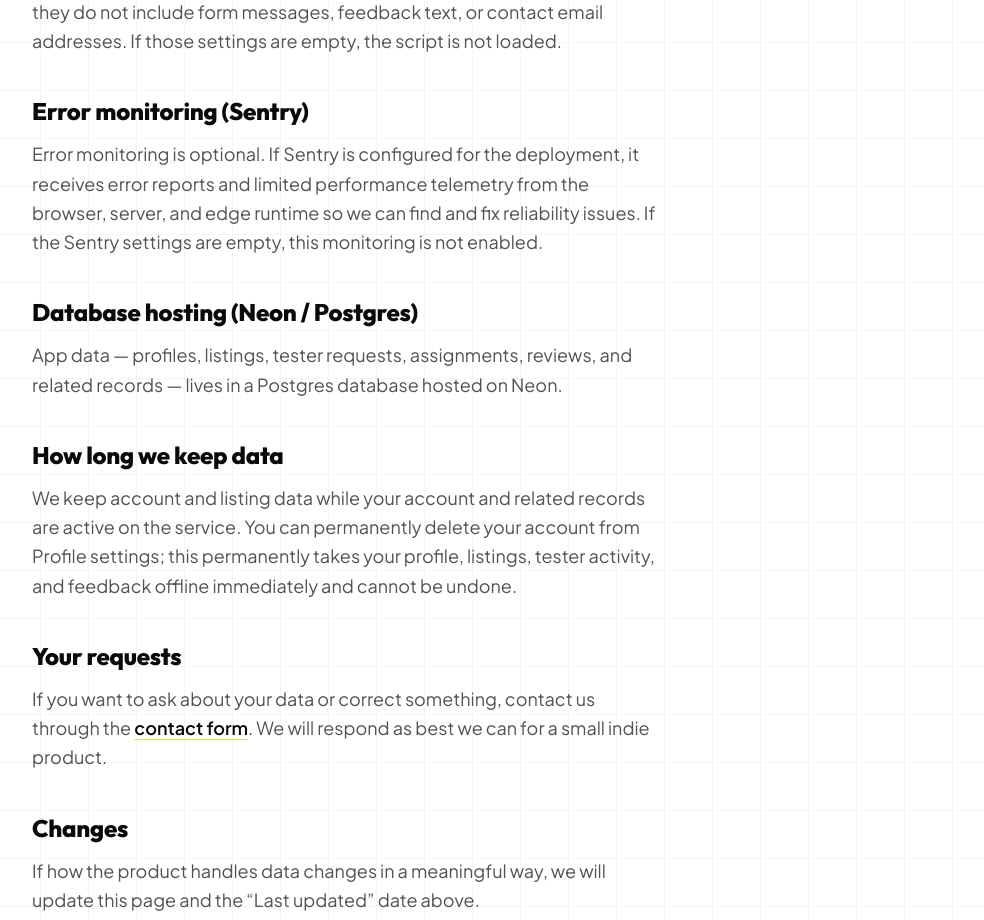
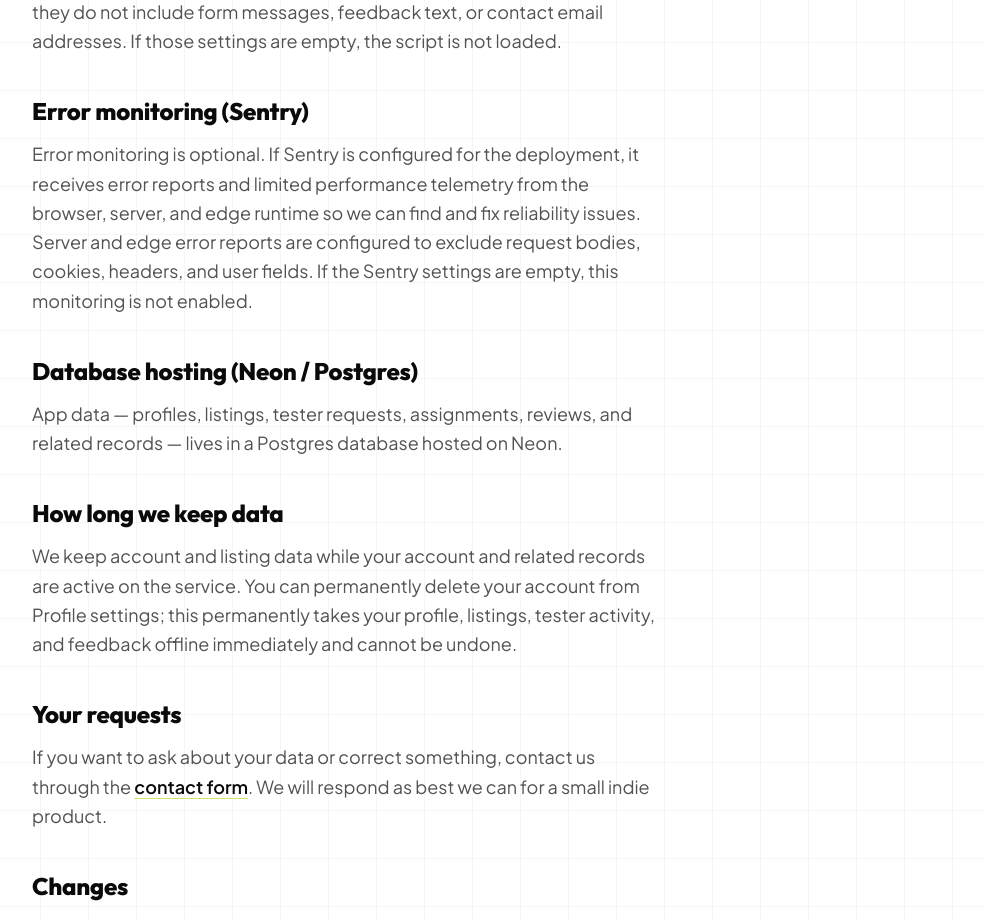
Before and after one commit to pietervw/indiedevtest, a Next.js app: page /privacy in a window 1280 px wide. Shown: the part 2520-3440 px from the top of the page, without its empty margins (296-1280 px from the left). Built offline with nearby package versions, Linux system fonts and the light colour scheme; no server answers.

Commit message:
Minimize Sentry error data

```diff
--- a/src/app/privacy/page.tsx
+++ b/src/app/privacy/page.tsx
@@ -148,8 +148,10 @@ export default function PrivacyPage() {
             Error monitoring is optional. If Sentry is configured for the
             deployment, it receives error reports and limited performance
             telemetry from the browser, server, and edge runtime so we can find
-            and fix reliability issues. If the Sentry settings are empty, this
-            monitoring is not enabled.
+            and fix reliability issues. Server and edge error reports are
+            configured to exclude request bodies, cookies, headers, and user
+            fields. If the Sentry settings are empty, this monitoring is not
+            enabled.
           </p>
         </LegalSection>
 
--- a/src/sentry.edge.config.ts
+++ b/src/sentry.edge.config.ts
@@ -9,4 +9,14 @@ Sentry.init({
   dsn,
   tracesSampleRate: process.env.NODE_ENV === "development" ? 1.0 : 0.1,
   enabled: Boolean(dsn),
+  sendDefaultPii: false,
+  beforeSend(event) {
+    if (event.request) {
+      event.request.data = undefined;
+      event.request.cookies = undefined;
+      event.request.headers = undefined;
+    }
+    event.user = undefined;
+    return event;
+  },
 });
--- a/src/sentry.server.config.ts
+++ b/src/sentry.server.config.ts
@@ -9,4 +9,16 @@ Sentry.init({
   dsn,
   tracesSampleRate: process.env.NODE_ENV === "development" ? 1.0 : 0.1,
   enabled: Boolean(dsn),
+  sendDefaultPii: false,
+  beforeSend(event) {
+    // Server actions can contain contact, feedback, and profile data. Keep
+    // enough context for error diagnosis without sending that content to Sentry.
+    if (event.request) {
+      event.request.data = undefined;
+      event.request.cookies = undefined;
+      event.request.headers = undefined;
+    }
+    event.user = undefined;
+    return event;
+  },
 });
```
